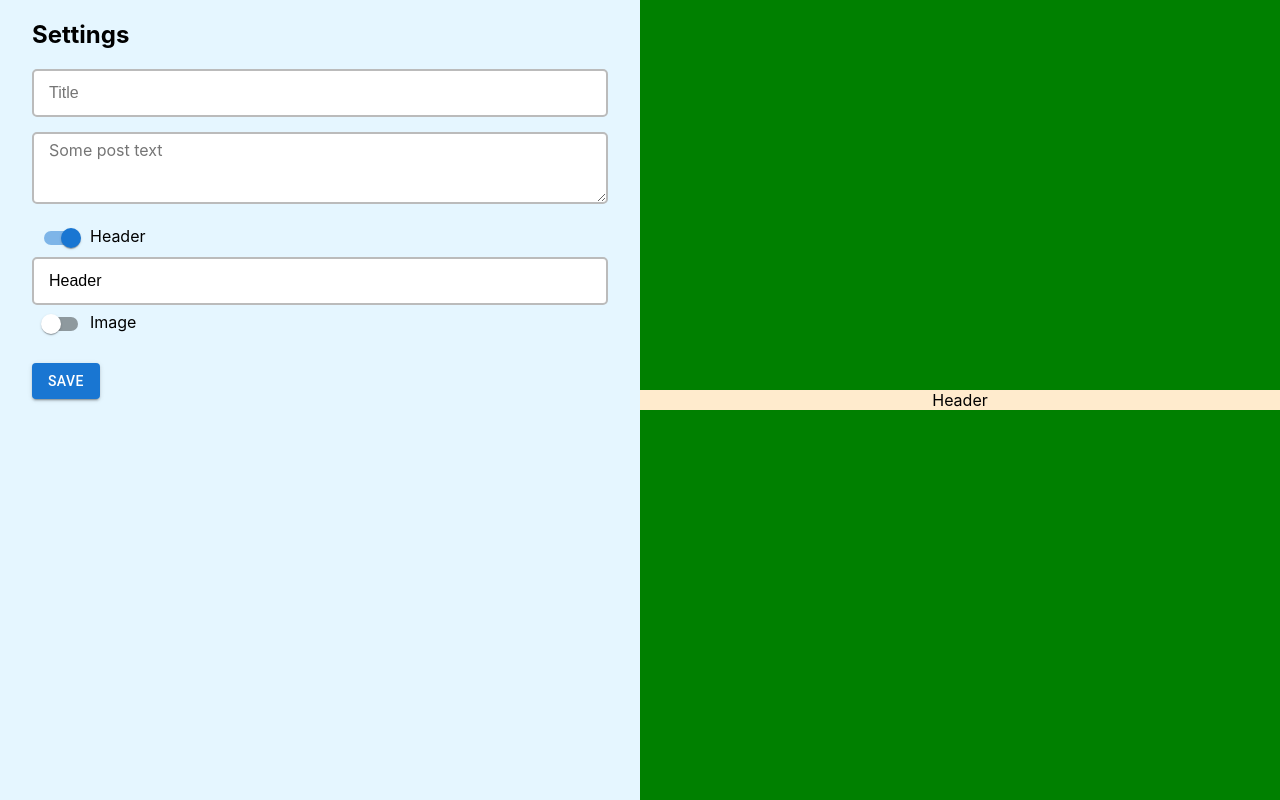
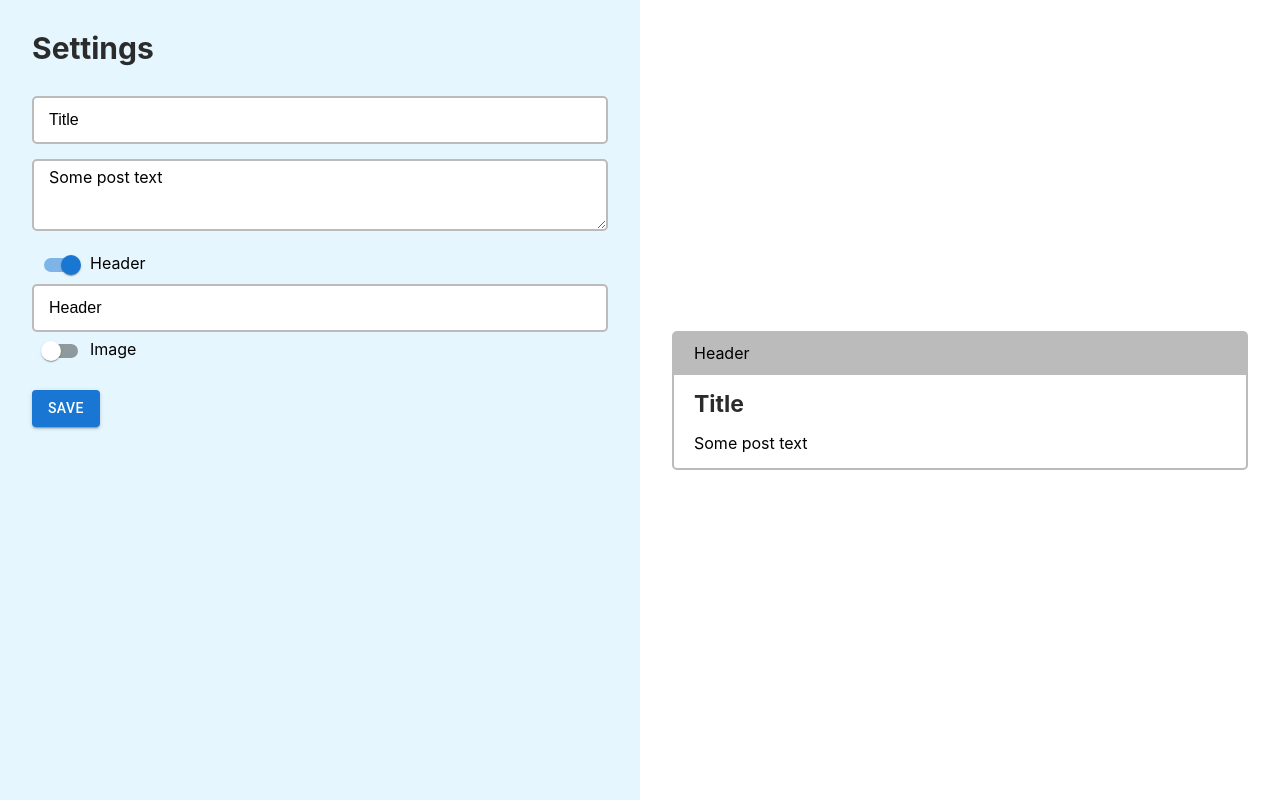
Before and after one commit to manchikooo/media-plus-test, a React (Create React App) app: page / in a window 1280 px wide. Both pictures are taken after a click on the element 51 px from the left and 237 px from the top of the page. Built offline with nearby package versions, Linux system fonts and the light colour scheme.

Commit message:
made custom hook useAlert. when you click on the button, the data is saved to the local storage and an alert is shown

```diff
--- a/src/MediaPlusTest.module.css
+++ b/src/MediaPlusTest.module.css
@@ -1,5 +1,7 @@
 * {
     box-sizing: border-box;
+    margin: 0;
+    padding: 0;
 }
 
 .MediaPlusTestPageStyle {
@@ -11,16 +13,71 @@
 
 .previewWrapper {
     display: flex;
+    flex-direction: column;
     align-items: center;
     justify-content: center;
     height: 100%;
     width: 50%;
-    background-color: green;
 }
 
 .previewBlock {
     display: flex;
+    flex-direction: column;
+    justify-content: center;
+    width: 90%;
+    padding: 15px 20px;
+    border: 2px solid #BBBBBB;
+    border-radius: 5px;
+    max-width: 650px;
+}
+
+.previewBlock h3 {
+    font-size: 23px;
+    color: #2B2B2B;
+    margin-bottom: 15px;
+}
+
+.previewBlockWithHeader {
+    display: flex;
+    flex-direction: column;
+    justify-content: center;
+    width: 90%;
+    min-height: 94px;
+    background-color: white;
+    padding: 15px 20px;
+    border: 2px solid #BBBBBB;
+    border-radius: 0 0 5px 5px;
+    max-width: 650px;
+}
+
+.previewBlockWithHeader h3 {
+    font-size: 23px;
+    color: #2B2B2B;
+    margin-bottom: 15px;
+}
+
+
+.headerElStyle {
+    display: flex;
+    justify-content: flex-start;
+    border: solid #BBBBBB;
+    border-width: 2px 2px 0;
+    border-radius: 5px 5px 0 0;
+    width: 90%;
+    max-width: 650px;
+    background-color: #BBBBBB;
+}
+
+.headerElStyle span {
+    display: inline-block;
+    padding: 10px 20px;
+}
+
+.imageWrapper {
+    display: flex;
     justify-content: center;
     width: 100%;
-    background-color: blanchedalmond;
 }
+.uploadedImage {
+    width: 300px;
+}
--- a/src/MediaPlusTest.tsx
+++ b/src/MediaPlusTest.tsx
@@ -5,8 +5,7 @@ import {DataType, setDataFromLocalStorageAC} from "./redux/settingsReducer";
 import {AppRootStateType} from "./redux/store";
 import {Settings} from "./components/SettingsBlock/Settings";
 
-
-function MediaPlusTest() {
+const MediaPlusTest = () => {
     const dispatch = useDispatch()
 
     const allData = useSelector<AppRootStateType, DataType>(state => state.settings)
@@ -15,10 +14,11 @@ function MediaPlusTest() {
     useEffect(() => {
         let dataFromLS = localStorage.getItem('data')
         if (dataFromLS) {
-            console.log(dataFromLS)
             dispatch(setDataFromLocalStorageAC(JSON.parse(dataFromLS)))
         }
     }, [])
+
+    const classForPreviewBlock = isHeader ? styles.previewBlockWithHeader : styles.previewBlock
 
     // accept=".jpg, .jpeg, .png"
 
@@ -32,11 +32,19 @@ function MediaPlusTest() {
                       isImage={isImage}
             />
             <div className={styles.previewWrapper}>
-                <div className={styles.previewBlock}>
-                    {isHeader && header}
-                    <span>{title}</span>
+                {isHeader && header
+                    && <div className={styles.headerElStyle}>
+                        <span>{header}</span>
+                    </div>}
+                <div className={classForPreviewBlock}>
+
+                    <h3>{title}</h3>
                     <span>{postText}</span>
-                    {isImage && image && <img src={image} alt='uploaded img'/>}
+                    {isImage && image
+                        && <div className={styles.imageWrapper}>
+                            <img className={styles.uploadedImage} src={image} alt='uploaded img'/>
+                        </div>
+                    }
                 </div>
             </div>
         </div>
--- a/src/components/InputForm/InputForm.module.css
+++ b/src/components/InputForm/InputForm.module.css
@@ -3,6 +3,7 @@
     border-radius: 5px;
     width: 100%;
     height: 6%;
+    min-height: 35px;
     padding: 15px;
     font-size: 16px;
 }
--- a/src/components/SettingsBlock/Settings.module.css
+++ b/src/components/SettingsBlock/Settings.module.css
@@ -15,12 +15,18 @@
     width: 90%;
     height: 100%;
 }
+.settingsBlock h2 {
+    color: #2B2B2B;
+    font-size: 30px;
+    margin: 30px 0;
+}
 
 .textareaStyle {
     border: 2px solid #BBBBBB;
     border-radius: 5px;
     width: 100%;
     height: 9%;
+    min-height: 40px;
     margin: 15px 0;
     font-family: -apple-system, BlinkMacSystemFont, 'Segoe UI', 'Roboto', 'Oxygen',
     'Ubuntu', 'Cantarell', 'Fira Sans', 'Droid Sans', 'Helvetica Neue',
--- a/src/components/SettingsBlock/Settings.tsx
+++ b/src/components/SettingsBlock/Settings.tsx
@@ -1,14 +1,18 @@
-import React from 'react';
+import React, {useRef} from 'react';
 import styles from './Settings.module.css'
 import {InputForm} from "../InputForm/InputForm";
-import {Button, Switch} from "@mui/material";
+import {Switch} from "@mui/material";
 import {
     changeHeaderValueAC,
     changeImageValueAC,
     changePostTextValueAC,
-    changeTitleAC, DataType, toggleHeaderCheckboxAC, toggleImageCheckboxAC
+    changeTitleAC,
+    DataType,
+    toggleHeaderCheckboxAC,
+    toggleImageCheckboxAC
 } from "../../redux/settingsReducer";
 import {useDispatch} from "react-redux";
+import {useAlert} from "../useAlert/useAlert";
 
 type SettingsPropsType = {
     allData: DataType
@@ -21,6 +25,7 @@ type SettingsPropsType = {
 
 export const Settings = (props: SettingsPropsType) => {
     let dispatch = useDispatch()
+    let alert = useRef<HTMLButtonElement | null>(null)
 
     const titleValueHandler = (e: React.ChangeEvent<HTMLInputElement>) => {
         dispatch(changeTitleAC(e.currentTarget.value))
@@ -69,12 +74,9 @@ export const Settings = (props: SettingsPropsType) => {
                     <span>Image</span>
                 </div>
                 {props.isImage && <input type='file' onChange={imageValueHandler}/>}
-                <Button variant="contained"
-                        onClick={saveData}
-                        style={{marginTop: '20px'}}
-                >
-                    Save
-                </Button>
+                <div>
+                    {useAlert('Saved', saveData)} {/*вызов хука useAlert. В нем же кнопка SAVE.*/}
+                </div>
             </div>
         </div>
     );
--- /dev/null
+++ b/src/components/useAlert/Alert.tsx
@@ -0,0 +1,27 @@
+import { useEffect, useRef} from "react";
+import styles from './useAlert.module.css'
+
+type AlertPropsType = {
+    alertMessage: string
+    alertX: number
+    alertY: number
+}
+
+const Alert = (props: AlertPropsType) => {
+    const alert = useRef<HTMLDivElement | null>(null);
+
+    useEffect(() => {
+        // console.log(alert.current?.style);
+        // console.log(props.alertX, props.alertY);
+        alert.current!.style.left = `${props.alertX}px`;
+        alert.current!.style.top = `${props.alertY}px`;
+    }, [props.alertX, props.alertY]);
+
+    return (
+        <div ref={alert} className={styles.alertStyle}>
+            {props.alertMessage}
+        </div>
+    );
+};
+
+export default Alert;
--- /dev/null
+++ b/src/components/useAlert/useAlert.module.css
@@ -0,0 +1,10 @@
+.alertStyle {
+    width: 150px;
+    height: 150px;
+    border-radius: 75px;
+    display: flex;
+    justify-content: center;
+    align-items: center;
+    position: absolute;
+    z-index: 10;
+}
--- /dev/null
+++ b/src/components/useAlert/useAlert.tsx
@@ -0,0 +1,37 @@
+import React, {useState} from "react";
+import Alert from "./Alert";
+import {Button} from "@mui/material";
+
+export const useAlert = (alertMessage: string, saveData: () => void) => {
+    const [isAlertOn, setAlertOn] = useState<boolean>(false);
+    const [alertX, setAlertX] = useState<number>(0);
+    const [alertY, setAlertY] = useState<number>(0);
+
+    const handleButtonClick = (e: React.MouseEvent<HTMLButtonElement>) => {
+        saveData()
+        setAlertX(e.pageX);
+        setAlertY(e.pageY);
+        setAlertOn(true);
+        setTimeout(() => {
+            setAlertOn(false);
+        }, 2000);
+    };
+
+    return (
+        <div>
+            {isAlertOn ? (
+                <Alert
+                    alertMessage={alertMessage}
+                    alertX={alertX}
+                    alertY={alertY}
+                />
+            ) : null}
+            <Button variant="contained"
+                    onClick={(e) => handleButtonClick(e)}
+                    style={{marginTop: '20px'}}
+            >
+                Save
+            </Button>
+        </div>
+    );
+};
--- a/src/redux/settingsReducer.ts
+++ b/src/redux/settingsReducer.ts
@@ -8,8 +8,8 @@ export type DataType = {
 }
 
 let initialState: DataType = {
-    title: '',
-    postText: '',
+    title: 'Title',
+    postText: 'Some post text',
     header: 'Header',
     image: '',
     isHeader: false,
```
